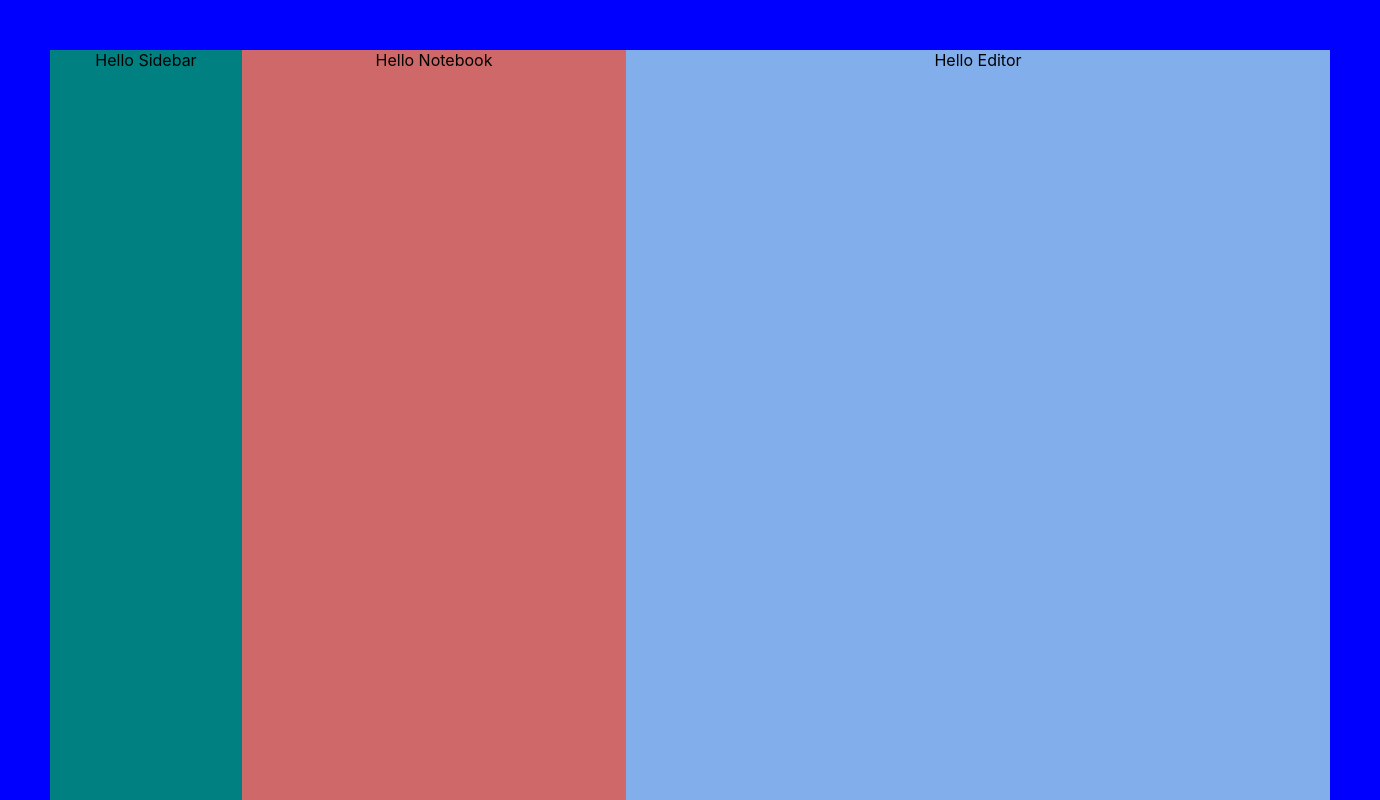
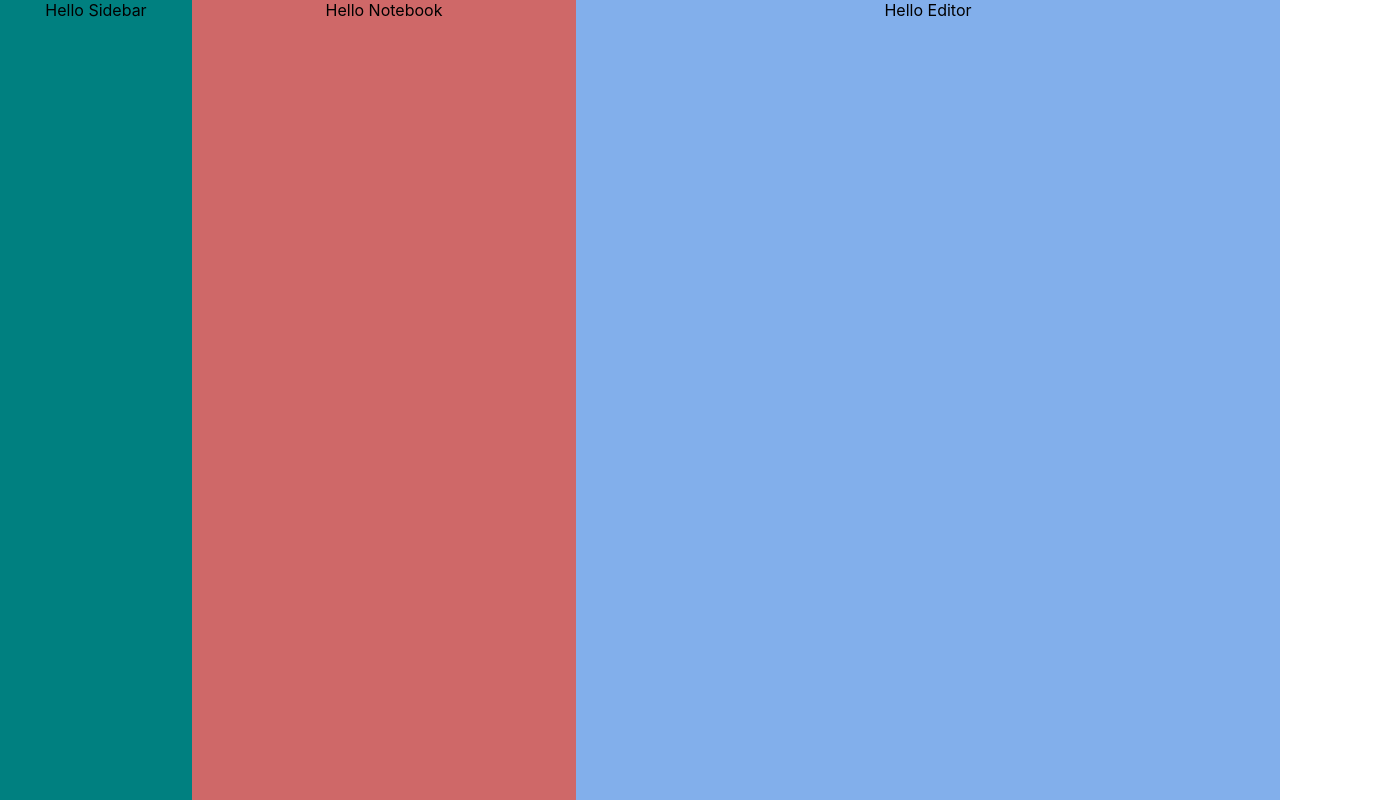
Before and after one commit to Red-CS/noted, a React (Create React App) app: page / in a window 1280 px wide. Shown: the top 800 px of the page, 1380 px wide, since content can reach past the window. Built offline with nearby package versions, Linux system fonts and the light colour scheme.

Commit message:
bug: fix eslint version bug
Using version 8.1.0 instead of 6.6.0 resulted in the app not being able to open after being given the error: 'The react-scripts package provided by Create React App requires a dependency: 'eslint': '^6.6.0' '

```diff
--- a/package.json
+++ b/package.json
@@ -59,7 +59,7 @@
   "devDependencies": {
     "@typescript-eslint/eslint-plugin": "^5.3.0",
     "@typescript-eslint/parser": "^5.3.0",
-    "eslint": "^8.1.0",
+    "eslint": "^6.6.0",
     "eslint-config-prettier": "^8.3.0",
     "eslint-plugin-react": "^7.26.1",
     "prettier": "2.4.1"
--- a/src/Components/React/App.tsx
+++ b/src/Components/React/App.tsx
@@ -25,10 +25,7 @@ const App: React.FunctionComponent = () => {
 
   return (
     <div className="App">
-      <div
-        className="Tri-Modal"
-        style={{ backgroundColor: "blue", padding: "50px" }}
-      >
+      <div className="Tri-Modal">
         <Sidebar />
         <Notebook />
         <Editor />
```
Also changed, not shown: 1 other file (tests, documents, lock files or other folders).
